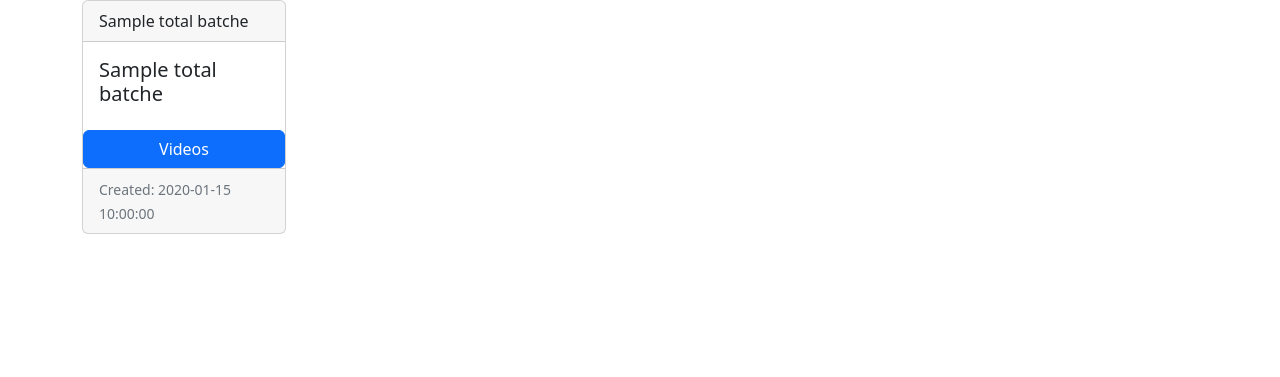
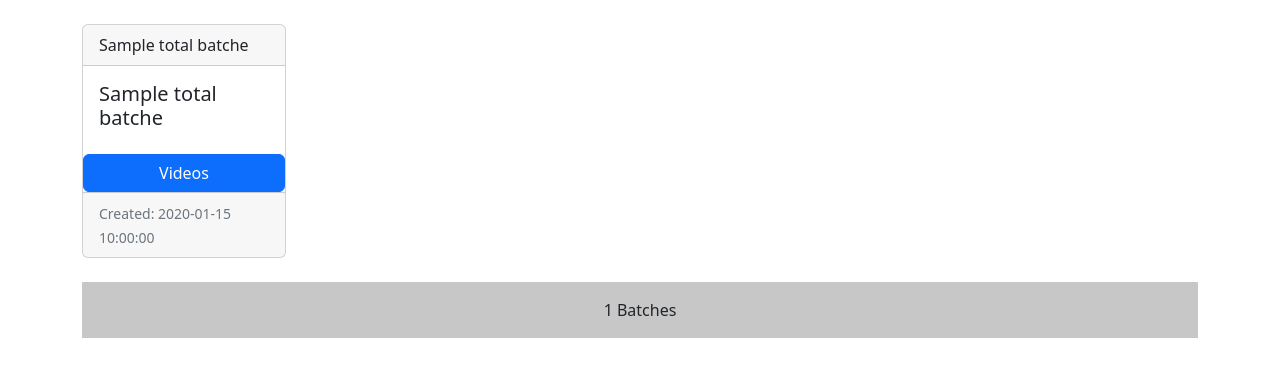
Before and after one commit to emsaumay/classplus-extended, a Flask app: page /batches in a window 1280 px wide. Shown: the top 377 px of the page. Run offline with Flask 2, Linux system fonts and the light colour scheme; a database or web service that is not in the repository returns one stand-in record (values such as "Sample title"); data that the repository does not hold is empty.

Commit message:
added footer info

```diff
--- a/index.py
+++ b/index.py
@@ -2,6 +2,7 @@ from email import header
 from flask import Flask, redirect, render_template, request
 import requests as r
 import random
+import time
 
 
 app = Flask(
@@ -64,7 +65,13 @@ def live_class(batchid, token):
     res = r.get('https://api.classplusapp.com/v2/live/classes/list/videos', params=params, headers=headers).json()['data']
     total_videos = str(res['totalCount'])
     videos = res['list']
-    return total_videos, videos
+    sec = 0
+    for v in videos:
+        duration = v['duration']
+        l = duration.split(':')
+        sec += int(l[0]) * 3600 + int(l[1]) * 60 + int(l[2])
+    tt = time.strftime('%H:%M:%S', time.gmtime(sec))
+    return total_videos, videos, tt
 
 def get_batches(token):
 
@@ -175,8 +182,8 @@ def hello_world():
 def videos():
     bid = str(request.args.get('batchid'))
     token = str(request.args.get('token'))
-    total_videos, videos = live_class(bid, token)
-    return render_template('videos.html', total_videos=total_videos, videos=videos[::-1], token=token)
+    total_videos, videos, tt = live_class(bid, token)
+    return render_template('videos.html', total_videos=total_videos, videos=videos[::-1], token=token, tt=tt)
 
 @app.route('/vod')
 def vod():
@@ -205,5 +212,5 @@ def folder():
     return render_template('material.html', folders=folders, atts=atts, token=token)
 
 if __name__ == "__main__":
-    #app.debug = True
+    # app.debug = True
     app.run(host="0.0.0.0",port= 5000)
--- a/templates/batches.html
+++ b/templates/batches.html
@@ -7,8 +7,9 @@
     <link href="https://cdn.jsdelivr.net/npm/bootstrap@5.2.0-beta1/dist/css/bootstrap.min.css" rel="stylesheet" integrity="sha384-0evHe/X+R7YkIZDRvuzKMRqM+OrBnVFBL6DOitfPri4tjfHxaWutUpFmBp4vmVor" crossorigin="anonymous">
   </head>
   <body>
+
     <div class="container">
-
+      <br>
       <div class="row row-cols-1 row-cols-md-5 g-4">
           {% for v in names %}
           <div class="col">
@@ -27,6 +28,14 @@
           </div>
           {% endfor %}
       </div>
+      <br>
+      <footer class="bg-light text-center">
+
+        <div class="text-center p-3" style="background-color: rgba(0, 0, 0, 0.2);">
+          {{ total_batches }} Batches
+        </div>
+      </footer>
+
     </div>
     <script src="https://cdn.jsdelivr.net/npm/bootstrap@5.2.0-beta1/dist/js/bootstrap.bundle.min.js" integrity="sha384-pprn3073KE6tl6bjs2QrFaJGz5/SUsLqktiwsUTF55Jfv3qYSDhgCecCxMW52nD2" crossorigin="anonymous"></script>
   </body>
```
Also changed, not shown: templates/videos.html (+10 -1 lines). Lines whose indentation alone changed are shown as unchanged.
